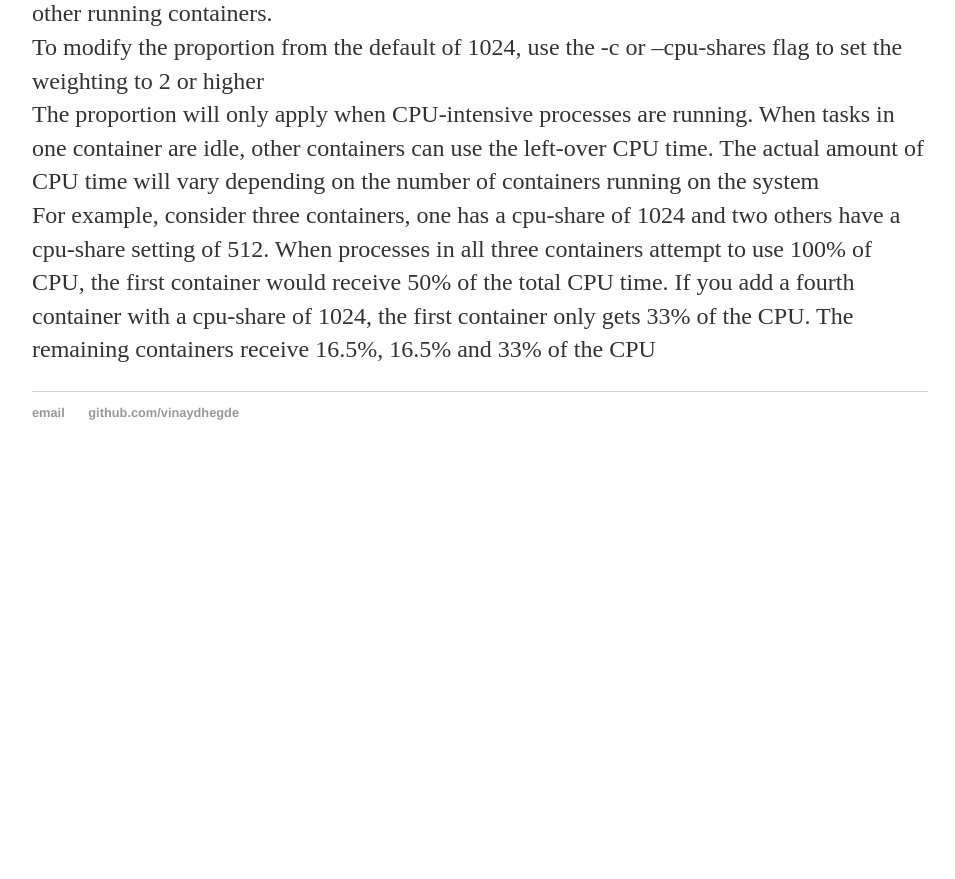
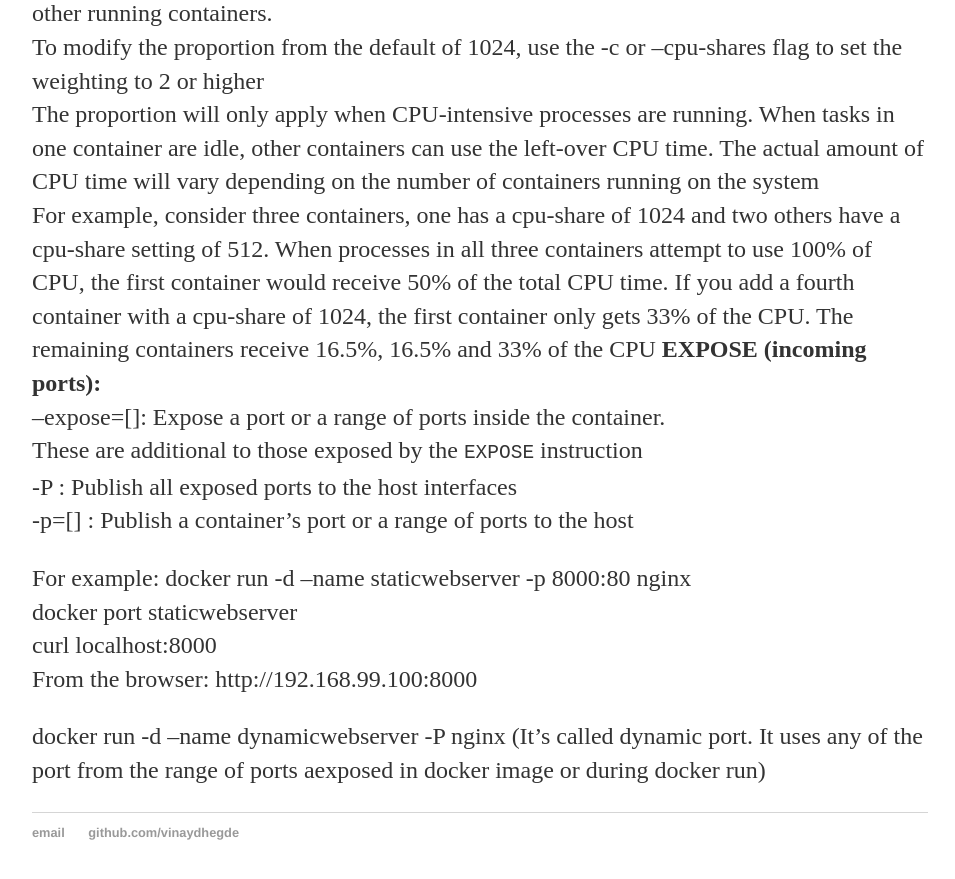
Before and after one commit to vinaydhegde/vinaydhegde.github.io, a Jekyll site: the page built from _posts/2019-12-27-DockerRun.md, in a window 1280 px wide and 900 px high, scrolled down 4260 px. Shown: the top 879 px of the window, without its empty margins (160-1115 px from the left). Built offline with Jekyll 4.4.1, drawn with Linux system fonts in a browser that asks for light colours; before the commit the page ends 4740 px from its top, so only the background shows below that.

Commit message:
Update 2019-12-27-DockerRun.md

```diff
--- a/_posts/2019-12-27-DockerRun.md
+++ b/_posts/2019-12-27-DockerRun.md
@@ -99,3 +99,15 @@ By default, all containers get the same proportion of CPU cycles. This proportio
 To modify the proportion from the default of 1024, use the -c or --cpu-shares flag to set the weighting to 2 or higher
 The proportion will only apply when CPU-intensive processes are running. When tasks in one container are idle, other containers can use the left-over CPU time. The actual amount of CPU time will vary depending on the number of containers running on the system
 For example, consider three containers, one has a cpu-share of 1024 and two others have a cpu-share setting of 512. When processes in all three containers attempt to use 100% of CPU, the first container would receive 50% of the total CPU time. If you add a fourth container with a cpu-share of 1024, the first container only gets 33% of the CPU. The remaining containers receive 16.5%, 16.5% and 33% of the CPU
+**EXPOSE (incoming ports):**
+--expose=[]: Expose a port or a range of ports inside the container.
+             These are additional to those exposed by the `EXPOSE` instruction
+-P         : Publish all exposed ports to the host interfaces
+-p=[]      : Publish a container's port or a range of ports to the host
+
+For example: docker run -d --name staticwebserver -p 8000:80 nginx
+docker port staticwebserver
+curl localhost:8000
+From the browser: http://192.168.99.100:8000
+
+docker run -d --name dynamicwebserver -P nginx (It's called dynamic port. It uses any of the port from the range of ports aexposed in docker image or during docker run)
```
